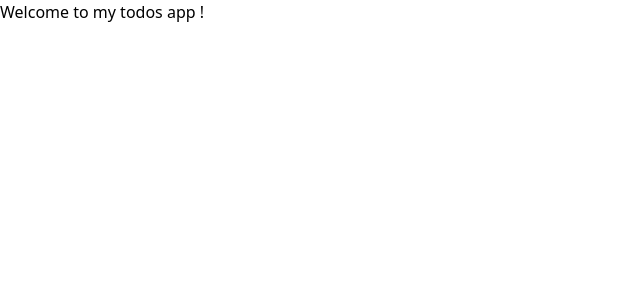
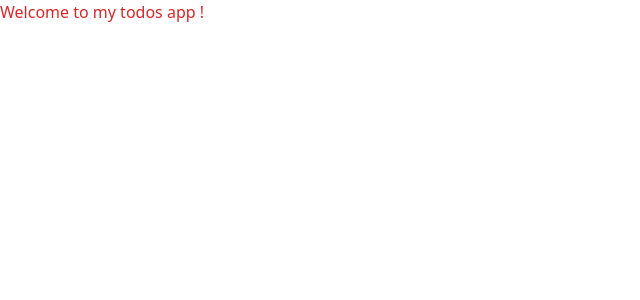
Before and after one commit to chloegaladriel/todos, a Next.js app: page / in a window 1280 px wide. Shown: the top 300 px of the page, without its empty margins (0-640 px from the left). Built offline with nearby package versions, Linux system fonts and the light colour scheme.

Commit message:
fix tailwind path

```diff
--- a/tailwind.config.js
+++ b/tailwind.config.js
@@ -1,6 +1,6 @@
 /** @type {import('tailwindcss').Config} */
 module.exports = {
-  content: ["todo/src/styles/**/*.{jsx,js}", "./src/components/**/*.{jsx,js}"],
+  content: ["./src/pages/**/*.{jsx,js}", "./src/components/**/*.{jsx,js}"],
   theme: {
     extend: {},
   },
```
